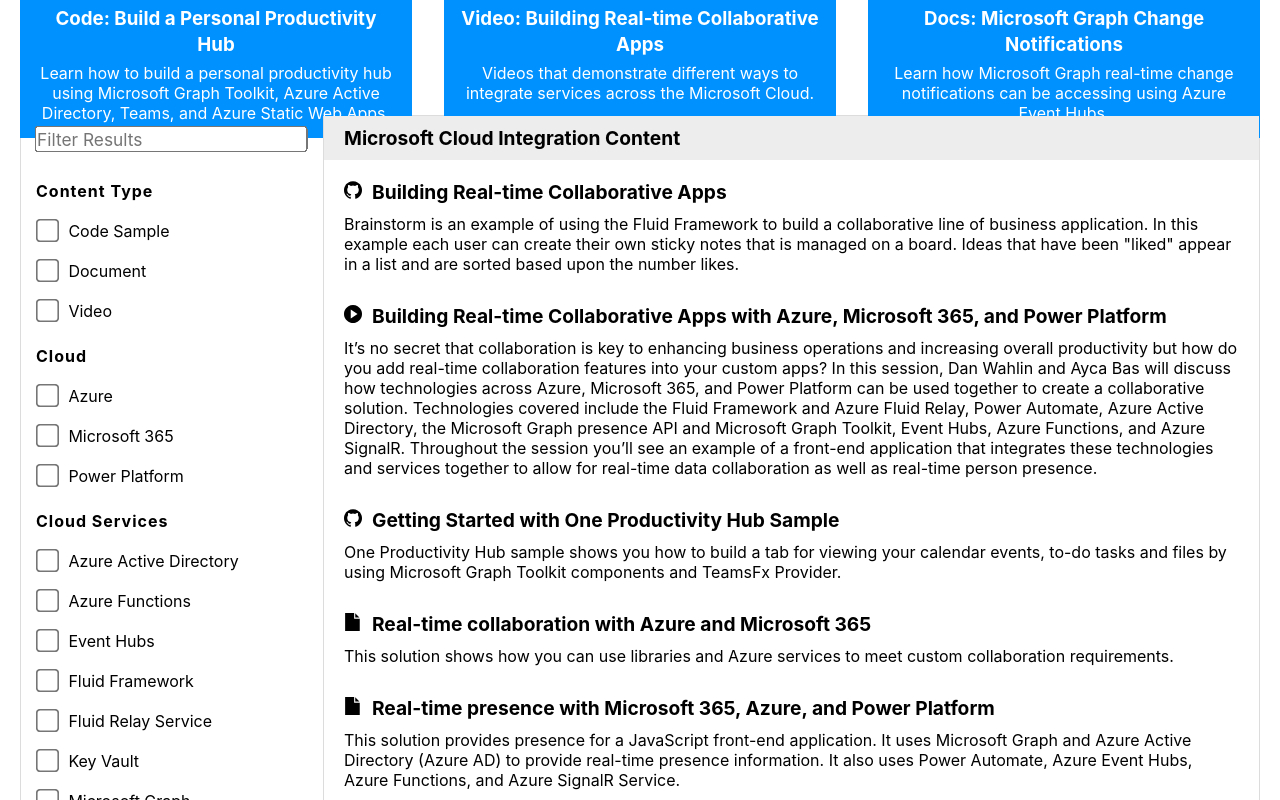
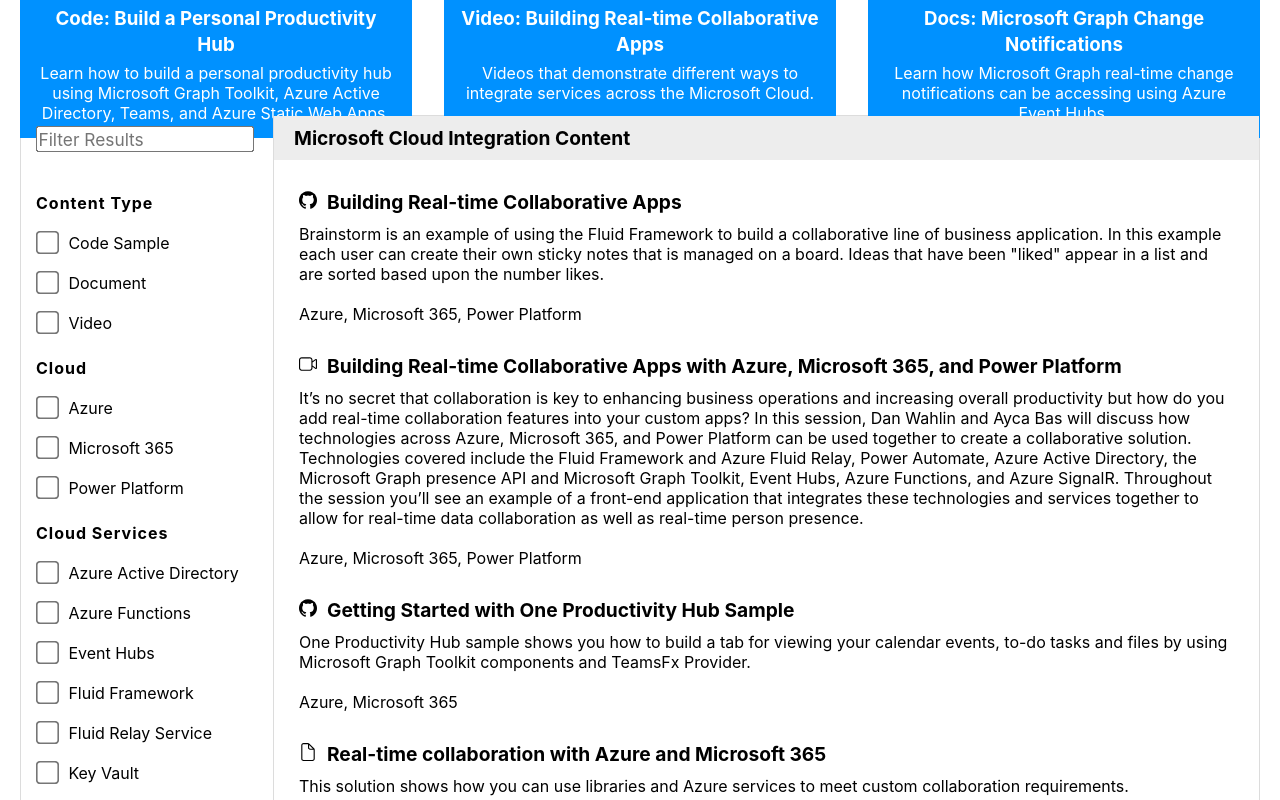
Before and after one commit to microsoft/MicrosoftCloud, a React (Create React App) app: page / in a window 1280 px wide. Shown: the part 520-1320 px from the top of the page. Built offline with nearby package versions, Linux system fonts and the light colour scheme.

Commit message:
Initial checkbox filtering support

```diff
--- a/public/data/items.json
+++ b/public/data/items.json
@@ -1,7 +1,6 @@
 {
     "items": [
         {
-            "id": "1",
             "title": "Building Real-time Collaborative Apps",
             "url": "https://github.com/microsoft/brainstorm-fluidframework-m365-azure",
             "type": "Code Sample",
@@ -11,7 +10,6 @@
             "description": "Brainstorm is an example of using the Fluid Framework to build a collaborative line of business application. In this example each user can create their own sticky notes that is managed on a board. Ideas that have been \"liked\" appear in a list and are sorted based upon the number likes."
         },
         {
-            "id": "2",
             "title": "Building Real-time Collaborative Apps with Azure, Microsoft 365, and Power Platform",
             "url": "https://mybuild.microsoft.com/sessions/a330735b-d4cf-4be0-a8bc-4ceb17c49558?source=sessions",
             "type": "Video",
@@ -21,7 +19,6 @@
             "description": "It’s no secret that collaboration is key to enhancing business operations and increasing overall productivity but how do you add real-time collaboration features into your custom apps? In this session, Dan Wahlin and Ayca Bas will discuss how technologies across Azure, Microsoft 365, and Power Platform can be used together to create a collaborative solution. Technologies covered include the Fluid Framework and Azure Fluid Relay, Power Automate, Azure Active Directory, the Microsoft Graph presence API and Microsoft Graph Toolkit, Event Hubs, Azure Functions, and Azure SignalR. Throughout the session you’ll see an example of a front-end application that integrates these technologies and services together to allow for real-time data collaboration as well as real-time person presence."
         },
         {
-            "id": "3",
             "title": "Real-time collaboration with Azure and Microsoft 365",
             "url": "https://docs.microsoft.com/azure/architecture/solution-ideas/articles/collaboration-microsoft-365",
             "type": "Document",
@@ -31,7 +28,6 @@
             "description": "This solution shows how you can use libraries and Azure services to meet custom collaboration requirements."
         },
         {
-            "id": "4",
             "title": "Real-time presence with Microsoft 365, Azure, and Power Platform",
             "url": "https://docs.microsoft.com/azure/architecture/solution-ideas/articles/presence-microsoft-365-power-platform",
             "type": "Document",
@@ -41,7 +37,6 @@
             "description": "This solution provides presence for a JavaScript front-end application. It uses Microsoft Graph and Azure Active Directory (Azure AD) to provide real-time presence information. It also uses Power Automate, Azure Event Hubs, Azure Functions, and Azure SignalR Service."
         },
         {
-            "id": "5",
             "title": "Getting Started with One Productivity Hub Sample",
             "url": "https://github.com/OfficeDev/TeamsFx-Samples/tree/dev/graph-toolkit-one-productivity-hub",
             "type": "Code Sample",
--- a/src/components/search/index.css
+++ b/src/components/search/index.css
@@ -1,6 +1,6 @@
 .search-container {
     display: grid;
-    grid-template-columns: 250px 1fr;
+    grid-template-columns: 200px 1fr;
     grid-template-areas:
         "search-input search-results"
         "search-filter search-results";
@@ -17,7 +17,7 @@
 .search-input {
     grid-area: search-input;
     width: 100%;
-    margin: 12px 0px 0px 25px
+    margin: 12px 0px 0px 20px;
 }
 
 .search-input input {
@@ -48,7 +48,13 @@
 }
 
 .search-result {
-    margin-bottom: 30px;
+    padding: 10px 5px 10px 5px;
+    margin-bottom: 10px;
+    cursor: pointer;
+}
+
+.search-result:hover {
+    background-color: #efefef;
 }
 
 .search-result a {
--- a/src/components/search/index.tsx
+++ b/src/components/search/index.tsx
@@ -1,4 +1,4 @@
-import React, { KeyboardEvent, useEffect, useState } from 'react';
+import React, { useEffect, useState } from 'react';
 import { CheckboxItem, ContentItem } from '../../shared/interfaces';
 import Checkbox from './checkbox';
 import './index.css';
@@ -45,7 +45,7 @@
         };
     };
 
-    const updateCheckStatus = (items: CheckboxItem[], index: any, setFunc: any) => {
+    const updateCheckStatus = (index: any, items: CheckboxItem[], setFunc: any) => {
         const updatedItems = items.map(item => {
             if (item.id === index) {
                 item.checked = !item.checked;
@@ -56,21 +56,40 @@
     };
 
     const filterContentItems = () => {
-        if (searchText.length === 0) {
-            setItems(originalItems);
-            return;
+        // if (!searchText.length) {
+        //     setItems(originalItems);
+        //     return;
+        // }
+
+        // Check if searchText has a non-empty value
+        let filteredItems = originalItems;
+        if (searchText.length) {
+            filteredItems = originalItems.filter(item => {
+                return item.title.toLowerCase().includes(searchText.toLowerCase()) || item.description.toLowerCase().includes(searchText.toLowerCase());
+            });
         }
-        // Get all items that match the search text
-        const filteredItems = originalItems.filter(item => {
-            return item.title.toLowerCase().includes(searchText.toLowerCase()) ||
-                item.description.toLowerCase().includes(searchText.toLowerCase());
-        }).sort((a, b) => a.title.localeCompare(b.title));
+        if (types.filter(item => item.checked).length) {
+            filteredItems = filteredItems.filter(item => {
+                return types.find(type => type.checked && type.category === item.type);
+            });
+        }
+        if (services.filter(item => item.checked).length) {
+            filteredItems = filteredItems.filter(item => {
+                return services.find(svc => svc.checked && item.services.includes(svc.category));
+            });
+        }
+        if (cloudCategories.filter(item => item.checked).length) {
+            filteredItems = filteredItems.filter(item => {
+                return cloudCategories.find(cat => cat.checked && item.cloudCategories.includes(cat.category));
+            });
+        }
+
         setItems(filteredItems);
     }
 
     useEffect(() => {
         filterContentItems();
-    }, [searchText]);
+    }, [searchText, types, cloudCategories, services]);
 
     useEffect(() => {
         fetch('/data/items.json')
@@ -99,7 +118,7 @@
                         <Checkbox
                             key={type.id}
                             isChecked={type.checked}
-                            checkHandler={() => updateCheckStatus(types, index, setTypes)}
+                            checkHandler={() => updateCheckStatus(index, types, setTypes)}
                             label={type.category}
                             index={index}
                         />
@@ -111,7 +130,7 @@
                         <Checkbox
                             key={cloudCat.id}
                             isChecked={cloudCat.checked}
-                            checkHandler={() => updateCheckStatus(cloudCategories, index, setCloudCategories)}
+                            checkHandler={() => updateCheckStatus(index, cloudCategories, setCloudCategories)}
                             label={cloudCat.category}
                             index={index}
                         />
@@ -123,7 +142,7 @@
                         <Checkbox
                             key={svc.id}
                             isChecked={svc.checked}
-                            checkHandler={() => updateCheckStatus(services, index, setServices)}
+                            checkHandler={() => updateCheckStatus(index, services, setServices)}
                             label={svc.category}
                             index={index}
                         />
@@ -133,8 +152,9 @@
             <div className="search-results">
                 <h2>Microsoft Cloud Integration Content</h2>
                 <div className="search-results-list">
-                    {items && items.map(item => (
-                        <div className="search-result" key={item.id}>
+                    {items && items.map((item, index) => (
+                        <div className="search-result" key={index}>
+                            <a href={item.url} target="_blank">
                                 <div className="search-result-title">
                                     {item.type === 'Code Sample' &&
                                         <svg className="search-result-icon" xmlns="http://www.w3.org/2000/svg" viewBox="0 0 2048 2048">
@@ -143,17 +163,19 @@
                                     }
                                     {item.type === 'Video' &&
                                         <svg className="search-result-icon" xmlns="http://www.w3.org/2000/svg" viewBox="0 0 2048 2048">
-                                        <path d="M1024 0q141 0 272 36t244 104 207 160 161 207 103 245 37 272q0 141-36 272t-104 244-160 207-207 161-245 103-272 37q-141 0-272-36t-244-104-207-160-161-207-103-245-37-272q0-141 36-272t104-244 160-207 207-161T752 37t272-37zm512 1021L768 512v1024l768-515z" />
+                                            <path d="M2048 576v896q0 26-10 49t-27 41-41 28-50 10q-43 0-77-26l-307-230v135q0 63-25 120t-68 99-100 68-120 26H313q-63 0-120-25t-99-68-68-100-26-120V569q0-63 25-120t68-99 100-68 120-26h910q65 0 121 25t98 68 66 100 28 120q1 11 1 22t0 23v45q0 22-1 45l307-230q34-26 77-26 27 0 50 10t41 27 27 40 10 51zm-640 0q0-39-15-74t-41-61-62-42-74-15H320q-39 0-74 15t-61 41-42 62-15 74v896q0 39 15 74t41 61 62 42 74 15h896q39 0 74-15t61-41 42-62 15-74V576zm128 608l384 288V576l-384 288v320z" />
                                         </svg>
                                     }
                                     {item.type === 'Document' &&
                                         <svg className="search-result-icon" xmlns="http://www.w3.org/2000/svg" viewBox="0 0 2048 2048">
-                                        <path d="M1755 512h-475V37l475 475zm37 128v1408H128V0h1024v640h640z" />
+                                            <path d="M1792 784v1008q0 53-20 99t-55 82-81 55-100 20H512q-53 0-99-20t-82-55-55-81-20-100V256q0-53 20-99t55-82 81-55T512 0h496q51 0 98 19t83 56l528 528q36 36 55 83t20 98zm-128 0v-8q0-4-1-8h-383q-53 0-99-20t-82-55-55-81-20-100V129q-4-1-8-1t-8 0H512q-27 0-50 10t-40 27-28 41-10 50v1536q0 27 10 50t27 41 40 27 51 10h1024q27 0 50-10t40-27 28-41 10-50V784zm-90-144l-422-422v294q0 27 10 50t27 41 40 27 51 10h294z" />
                                         </svg>
                                     }
-                                <a href={item.url} target="_blank">{item.title}</a>
+                                    {item.title}
                                 </div>
                                 <div className="search-result-description">{item.description}</div>
+                                <div className="search-result-cloud-categories">{item.cloudCategories.join(', ')}</div>
+                            </a>
                         </div>
                     ))}
                     {!items.length && <div className="search-result-title">No Content Results</div>}
```
Lines whose indentation alone changed are shown as unchanged.
